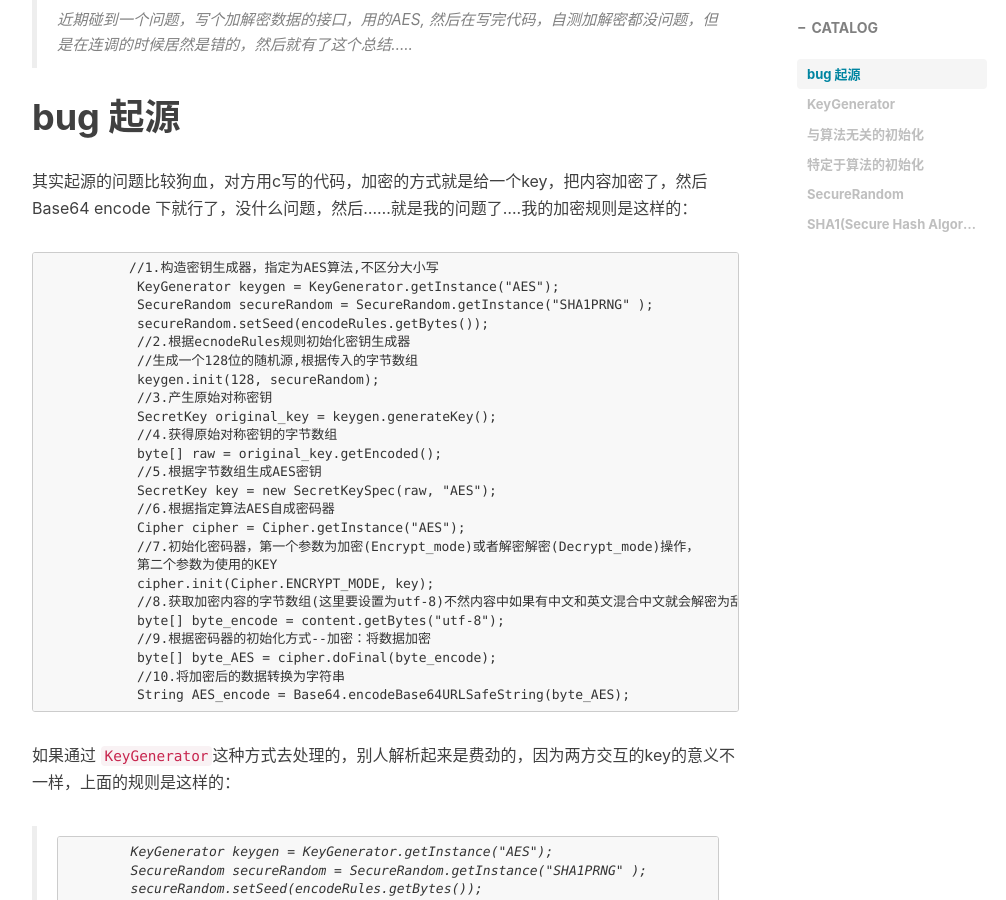
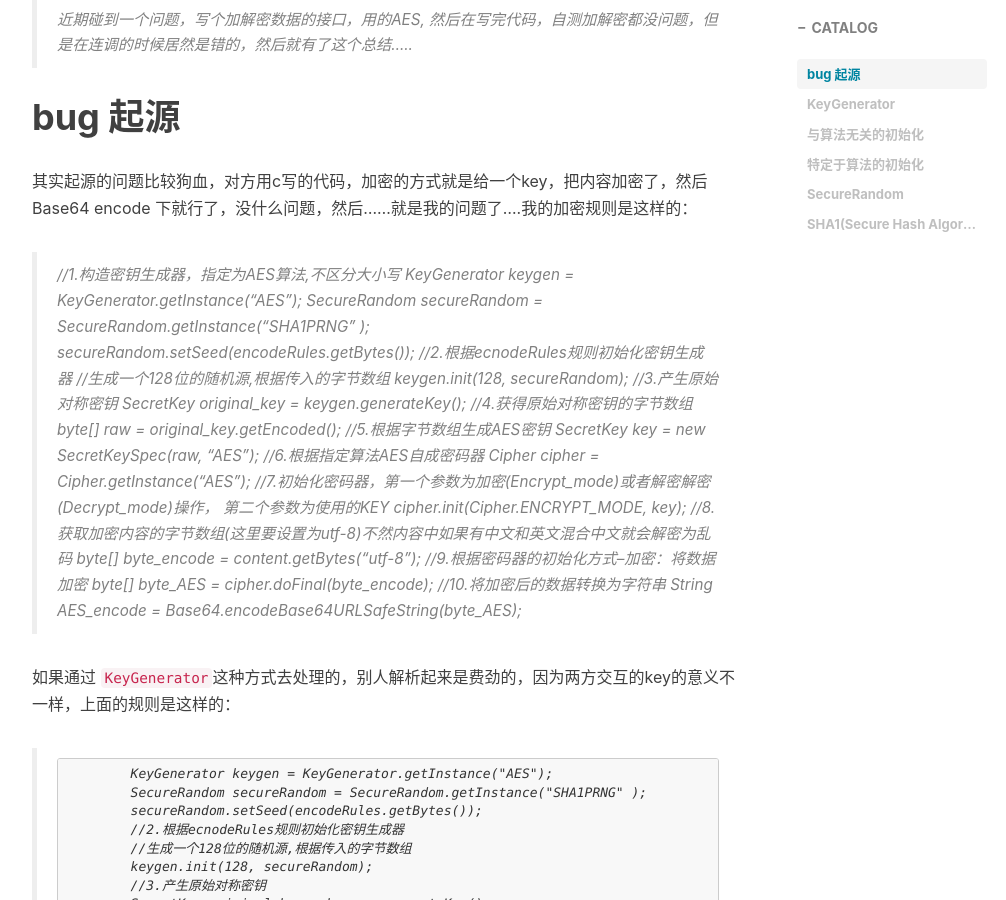
Before and after one commit to althos/althos.github.io, a Jekyll site: the page built from _posts/2018-08-31-「密码系类」AES篇之开篇.md, in a window 1280 px wide and 900 px high, scrolled down 566 px. Shown: the whole window, without its empty margins (233-1239 px from the left). Built offline with Jekyll 4.4.1, drawn with Linux system fonts in a browser that asks for light colours; nearby versions of some CDN libraries; comment, search, counter and statistics services are not loaded.

Commit message:
修改sql

````diff
--- a/_posts/2018-08-31-「密码系类」AES篇之开篇.md
+++ b/_posts/2018-08-31-「密码系类」AES篇之开篇.md
@@ -20,32 +20,36 @@ tags:
 
 其实起源的问题比较狗血，对方用c写的代码，加密的方式就是给一个key，把内容加密了，然后Base64 encode 下就行了，没什么问题，然后......就是我的问题了....我的加密规则是这样的：
 
-```
-           //1.构造密钥生成器，指定为AES算法,不区分大小写
-            KeyGenerator keygen = KeyGenerator.getInstance("AES");
-            SecureRandom secureRandom = SecureRandom.getInstance("SHA1PRNG" );
-            secureRandom.setSeed(encodeRules.getBytes());
-            //2.根据ecnodeRules规则初始化密钥生成器
-            //生成一个128位的随机源,根据传入的字节数组
-            keygen.init(128, secureRandom);
-            //3.产生原始对称密钥
-            SecretKey original_key = keygen.generateKey();
-            //4.获得原始对称密钥的字节数组
-            byte[] raw = original_key.getEncoded();
-            //5.根据字节数组生成AES密钥
-            SecretKey key = new SecretKeySpec(raw, "AES");
-            //6.根据指定算法AES自成密码器
-            Cipher cipher = Cipher.getInstance("AES");
-            //7.初始化密码器，第一个参数为加密(Encrypt_mode)或者解密解密(Decrypt_mode)操作，
-            第二个参数为使用的KEY
-            cipher.init(Cipher.ENCRYPT_MODE, key);
-            //8.获取加密内容的字节数组(这里要设置为utf-8)不然内容中如果有中文和英文混合中文就会解密为乱码
-            byte[] byte_encode = content.getBytes("utf-8");
-            //9.根据密码器的初始化方式--加密：将数据加密
-            byte[] byte_AES = cipher.doFinal(byte_encode);
-            //10.将加密后的数据转换为字符串
-            String AES_encode = Base64.encodeBase64URLSafeString(byte_AES);
-```
+>
+>
+>//1.构造密钥生成器，指定为AES算法,不区分大小写
+>KeyGenerator keygen = KeyGenerator.getInstance("AES");
+>SecureRandom secureRandom = SecureRandom.getInstance("SHA1PRNG" );
+>secureRandom.setSeed(encodeRules.getBytes());
+> //2.根据ecnodeRules规则初始化密钥生成器
+> //生成一个128位的随机源,根据传入的字节数组
+> keygen.init(128, secureRandom);
+> //3.产生原始对称密钥
+> SecretKey original_key = keygen.generateKey();
+>//4.获得原始对称密钥的字节数组
+> byte[] raw = original_key.getEncoded();
+>//5.根据字节数组生成AES密钥
+>SecretKey key = new SecretKeySpec(raw, "AES");
+>//6.根据指定算法AES自成密码器
+>Cipher cipher = Cipher.getInstance("AES");
+>//7.初始化密码器，第一个参数为加密(Encrypt_mode)或者解密解密(Decrypt_mode)操作，
+> 第二个参数为使用的KEY
+>cipher.init(Cipher.ENCRYPT_MODE, key);
+>//8.获取加密内容的字节数组(这里要设置为utf-8)不然内容中如果有中文和英文混合中文就会解密为乱码
+>byte[] byte_encode = content.getBytes("utf-8");
+>//9.根据密码器的初始化方式--加密：将数据加密
+> byte[] byte_AES = cipher.doFinal(byte_encode);
+>//10.将加密后的数据转换为字符串
+>String AES_encode = Base64.encodeBase64URLSafeString(byte_AES);
+>
+>
+
+
 
 如果通过 `KeyGenerator`这种方式去处理的，别人解析起来是费劲的，因为两方交互的key的意义不一样，上面的规则是这样的：
 
@@ -90,21 +94,15 @@ tags:
 >
 >
 
-
-
 # SecureRandom
 
 [java.security.SecureRandom](https://docs.oracle.com/javase/8/docs/api/java/security/SecureRandom.html)官网的有这样的记录：
-
-
 
 >Note: Depending on the implementation, the `generateSeed` and `nextBytes` methods may block as entropy is being gathered, for example, if they need to read from /dev/random on various Unix-like operating systems.
 >
 >
 
 在 `Unix-like `的系统里面会读` /dev/random `
-
-
 
 然后这样一段话：
 
````
Also changed, not shown: other parts of _posts/2018-08-31-「密码系类」AES篇之开篇.md (+0 -2 lines).
